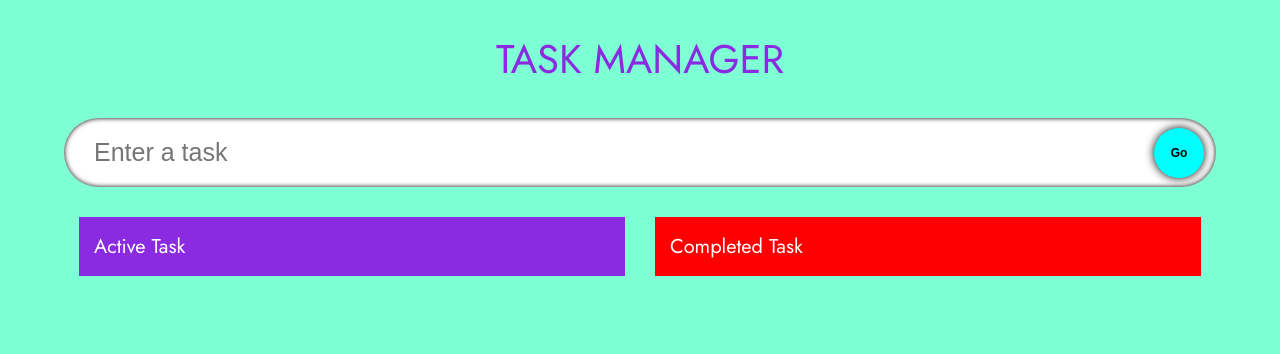
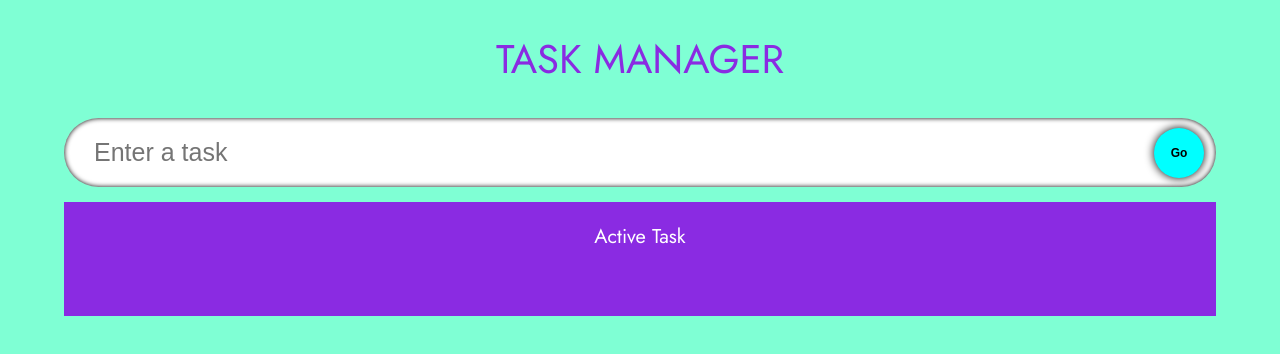
Before and after one commit to rokibulslam/todo-app-typescript, a React (Create React App) app: page / in a window 1280 px wide. Shown: the top 354 px of the page. Built offline with nearby package versions, Linux system fonts and the light colour scheme; a web font is replaced by a local one.

Commit message:
complete project

```diff
--- a/src/App.tsx
+++ b/src/App.tsx
@@ -1,5 +1,4 @@
 import React, { useState } from "react";
-import { DragDropContext } from "react-beautiful-dnd";
 import "./App.css";
 import InputField from "./components/InputField";
 import TodoList from "./components/TodoList";
@@ -8,7 +7,7 @@ import { Todo } from "./todoModel";
 const App: React.FC = () => {
   const [todo, setTodo] = useState<string>("")
   const [todos, setTodos] = useState<Todo[]>([])
-  const [completedTodos, setCompletedTodos] = useState<Todo[]>([])
+
 
   const handleAdd = (e:React.FormEvent) => {
     e.preventDefault()
@@ -18,18 +17,14 @@ const App: React.FC = () => {
     }
   }
   return (
-    <DragDropContext onDragEnd={()=>{}}>
       <div className="App">
         <span className="heading">Task Manager</span>
         <InputField todo={todo} setTodo={setTodo} handleAdd={handleAdd} />
         <TodoList
           todos={todos}
           setTodos={setTodos}
-          setCompletedTodos={setCompletedTodos}
-          completedTodos={completedTodos}
         />
       </div>
-    </DragDropContext>
   );
 };
 
--- a/src/components/SingleTodo.tsx
+++ b/src/components/SingleTodo.tsx
@@ -3,48 +3,51 @@ import { Draggable } from "react-beautiful-dnd";
 import { AiFillDelete, AiOutlineEdit } from "react-icons/ai";
 import { IoIosDoneAll } from "react-icons/io";
 import { Todo } from "../todoModel";
-import './styles.css'
+import "./styles.css";
 interface Props {
-  index: number;
+
   todo: Todo;
   setTodos: React.Dispatch<React.SetStateAction<Todo[]>>;
   todos: Todo[];
 }
-const SingleTodo = ({ index, todo, setTodos, todos }: Props) => {
-  const [edit, setEdit] = useState<boolean>(false)
-  const [editTodo, setEditTodo] = useState<string>(todo.todo)
+const SingleTodo = ({  todo, setTodos, todos }: Props) => {
+  const [edit, setEdit] = useState<boolean>(false);
+  const [editTodo, setEditTodo] = useState<string>(todo.todo);
 
   const handleDone = (id: number) => {
-    setTodos(todos.map(todo=>todo.id===id ? {...todo, isDone:!todo.isDone}:todo))
-  }
+    setTodos(
+      todos.map((todo) =>
+        todo.id === id ? { ...todo, isDone: !todo.isDone } : todo
+      )
+    );
+  };
   const handleDelete = (id: number) => {
-    setTodos(todos.filter(todo => todo.id !== id));
-  }
+    setTodos(todos.filter((todo) => todo.id !== id));
+  };
   const handleEdit = () => {
     if (!edit && !todo.isDone) {
-      setEdit(!edit)
+      setEdit(!edit);
     }
-  }
-  const handleUpdate = (e:React.FormEvent, id:number) => {
-    e.preventDefault()
-    setTodos(todos.map(todo => (todo.id === id ? { ...todo, todo: editTodo } : todo)))
-    setEdit(false)
-  }
-  const inputRef= useRef<HTMLInputElement>(null)
+  };
+  const handleUpdate = (e: React.FormEvent, id: number) => {
+    e.preventDefault();
+    setTodos(
+      todos.map((todo) => (todo.id === id ? { ...todo, todo: editTodo } : todo))
+    );
+    setEdit(false);
+  };
+  const inputRef = useRef<HTMLInputElement>(null);
   useEffect(() => {
-    inputRef.current?.focus()
-  },[edit])
+    inputRef.current?.focus();
+  }, [edit]);
   return (
-    <Draggable draggableId={todo.id.toString()} index={index}>
-      {(provided) => (
+
         <form
           className="todo-single"
           onSubmit={(e) => {
             handleUpdate(e, todo.id);
           }}
-          {...provided.draggableProps}
-          {...provided.dragHandleProps}
-          ref={provided.innerRef}
+
         >
           {edit ? (
             <input
@@ -71,8 +74,7 @@ const SingleTodo = ({ index, todo, setTodos, todos }: Props) => {
             </span>
           </div>
         </form>
-      )}
-    </Draggable>
+
   );
 };
 
--- a/src/components/TodoList.tsx
+++ b/src/components/TodoList.tsx
@@ -6,28 +6,14 @@ import SingleTodo from "./SingleTodo";
 interface Props {
   todos: Todo[];
   setTodos: React.Dispatch<React.SetStateAction<Todo[]>>;
-  setCompletedTodos: React.Dispatch<React.SetStateAction<Todo[]>>;
-  completedTodos: Todo[];
 }
-const TodoList = ({
-  todos,
-  setTodos,
-  completedTodos,
-  setCompletedTodos,
-}: Props) => {
+const TodoList = ({ todos, setTodos }: Props) => {
   return (
     <div className="container">
-      <Droppable droppableId="TodoList">
-        {(provided) => (
-          <div
-            ref={provided.innerRef}
-            {...provided.droppableProps}
-            className="todos active-todo"
-          >
       <span className="todos-heading">Active Task</span>
+      <div className="todos active-todo">
         {todos.map((todo, index) => (
           <SingleTodo
-                index={index}
             key={index}
             todo={todo}
             todos={todos}
@@ -35,26 +21,6 @@ const TodoList = ({
           />
         ))}
       </div>
-        )}
-      </Droppable>
-      <Droppable droppableId="RemovedList">
-        {(provided) => (
-          <div className="todos removed-todo" ref={provided.innerRef}
-          {...provided.droppableProps}
-          >
-            <span className="todos-heading">Completed Task</span>
-            {completedTodos.map((todo, index) => (
-              <SingleTodo
-                index={index}
-                key={todo.id}
-                todo={todo}
-                todos={completedTodos}
-                setTodos={setCompletedTodos}
-              />
-            ))}
-          </div>
-        )}
-      </Droppable>
     </div>
   );
 };
--- a/src/components/styles.css
+++ b/src/components/styles.css
@@ -41,38 +41,42 @@
 }
 .container{
     display: flex;
+    flex-direction: column;
     width: 90%;
     margin-top: 15px;
-    justify-content: space-around;
-    align-items: flex-start;
+    justify-content: center;
+    align-items: center;
+    background-color: blueviolet;
 }
 .todos{
+    width: 100%;
     display: flex;
-    flex-direction: column;
+    flex-wrap: wrap;
     padding: 15px;
-    width: 90%;
-}
-.active-todo{
-    background-color: blueviolet;
-    margin: 15px;
-}
-.removed-todo{
-    background-color: red;
-    margin: 15px;
-
-}
-.todos-heading{
-    font-size: 20px;
-    color: white;
+   justify-content: center;
 }
 .todo-single{
     display: flex;
+    width: 40%;
     padding: 20px;
     border-radius: 5px;
     margin: 15px;
     background:yellow;
     transition: 0.2s;
 }
+.active-todo{
+
+    padding-bottom: 20px;
+    width: 100%;
+    margin: 15px;
+}
+.todos-heading{
+    font-size: 20px;
+    color: white;
+    text-align: center;
+    padding-top: 20px;
+}
+
 .todo-single:hover{
     box-shadow: 0 0 5px black;
     transform: scale(1.03);
```
Lines whose indentation alone changed are shown as unchanged.
